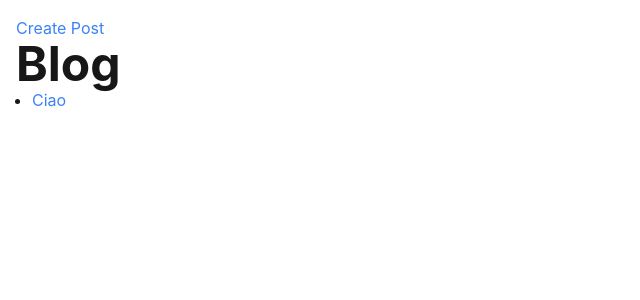
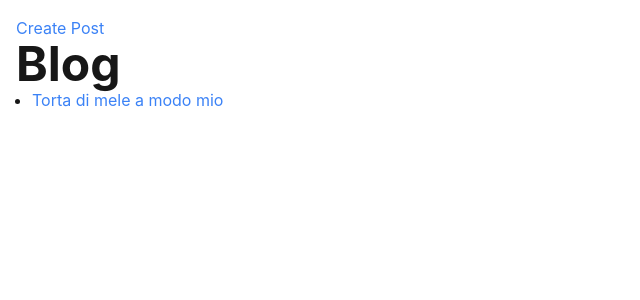
Before and after one commit to emanuelefavero/non-solo-poesia, a Next.js app: page / in a window 1280 px wide. Shown: the top 300 px of the page, without its empty margins (0-640 px from the left). Built offline with nearby package versions, Linux system fonts and the light colour scheme.

Commit message:
remove h1 from tiptap editor

```diff
--- a/src/app/page.tsx
+++ b/src/app/page.tsx
@@ -1,6 +1,11 @@
 import { promises as fs } from 'fs'
 import Link from 'next/link'
 import path from 'path'
+
+// TODO: Limit the number of posts to display on the home page (add pagination)
+// TODO: Add a search bar to filter posts by title or content
+// TODO: Add a filter to sort posts by date, title, or author
+// TODO: Move the getAllPosts function to a separate file (e.g., src/lib/posts.ts)
 
 // Get all json files in the src/posts directory
 export async function getAllPosts() {
--- a/src/components/TipTap.tsx
+++ b/src/components/TipTap.tsx
@@ -34,7 +34,7 @@ export default function Component() {
       Image,
       Link,
       Heading.configure({
-        levels: [1, 2, 3],
+        levels: [2, 3],
       }),
       Placeholder.configure({
         placeholder: 'Write something...',
--- a/src/components/TipTapToolbar.tsx
+++ b/src/components/TipTapToolbar.tsx
@@ -32,18 +32,6 @@ export default function Component({ editor }: ToolbarProps) {
         }`}
       >
         <span className='font-serif italic'>I</span>
-      </button>
-
-      {/* H1 */}
-      <button
-        onClick={() => editor.chain().focus().setHeading({ level: 1 }).run()}
-        className={`rounded border px-2 py-1 ${
-          editor.isActive('heading', { level: 1 })
-            ? 'bg-blue-500 text-white'
-            : ''
-        }`}
-      >
-        <span className='font-bold'>H1</span>
       </button>
 
       {/* H2 */}
--- a/src/posts/ciao.json
+++ /dev/null
@@ -1,9 +0,0 @@
-{
-  "id": "10bd375f-d5b4-437a-b26e-47de207c53be",
-  "slug": "ciao",
-  "title": "Ciao",
-  "content": "<h1>Ciao</h1><p></p><p><em>Come va</em></p>",
-  "author": "Maria D'Ippolito",
-  "publishedAt": "2024-11-27T12:37:05.266Z",
-  "updatedAt": null
-}
--- /dev/null
+++ b/src/posts/torta-di-mele-a-modo-mio.json
@@ -0,0 +1,9 @@
+{
+  "id": "ac13fdee-8ab8-46cb-84c6-d241d8e290f3",
+  "slug": "torta-di-mele-a-modo-mio",
+  "title": "Torta di mele a modo mio",
+  "content": "<h2>Una ricetta di famiglia</h2><p></p><img src=\"https://www.giallozafferano.it/images/225-22550/Torta-di-mele-senza-burro_450x300.jpg\"><p></p><p>Torta di mele di <strong>Biancaneve</strong> a modo mio: due dischi di pasta matta a modo mio e un ripieno ricchissimo di mele e cannella. Facile, scenografica e dedicata alla mia mamma.</p><p></p><p>Ingredienti (stampo alto da 18 cm.):</p><ul><li><p>280 gr. farina setacciata</p></li><li><p>1 cucchiaio di zucchero</p></li><li><p>180 gr. burro freddo a cubetti</p></li><li><p>60/70 gr. acqua fredda</p></li><li><p>pizzico di sale</p></li></ul><p></p><p>Impasto la farina con <em>zucchero</em> e <em>burro</em> e li lavoro per ottenere una sabbia. </p><p></p><p>Poi aggiungo il sale e l’acqua (poca alla volta, potrebbe servirne leggermente di meno a seconda della vostra farina, quindi andate piano e fermatevi quando la farina non assorbe più acqua e guardate il reel).</p><p></p><p>Faccio la classica palla che chiudo nella pellicola e metto in frigo mentre si cuoce il ripieno della torta di mele.</p><p>Accendo il forno ventilato a 180 gradi e fodero lo stampo con carta forno.</p><p></p><blockquote><p>Controllate a vista e a profumo, la torta di mele sprigiona qualcosa di magico. Tazza di tè nero fumante e oggi tutto ci scivola addosso.</p></blockquote><p></p><p></p>",
+  "author": "Maria D'Ippolito",
+  "publishedAt": "2024-11-27T13:13:20.454Z",
+  "updatedAt": null
+}
```
